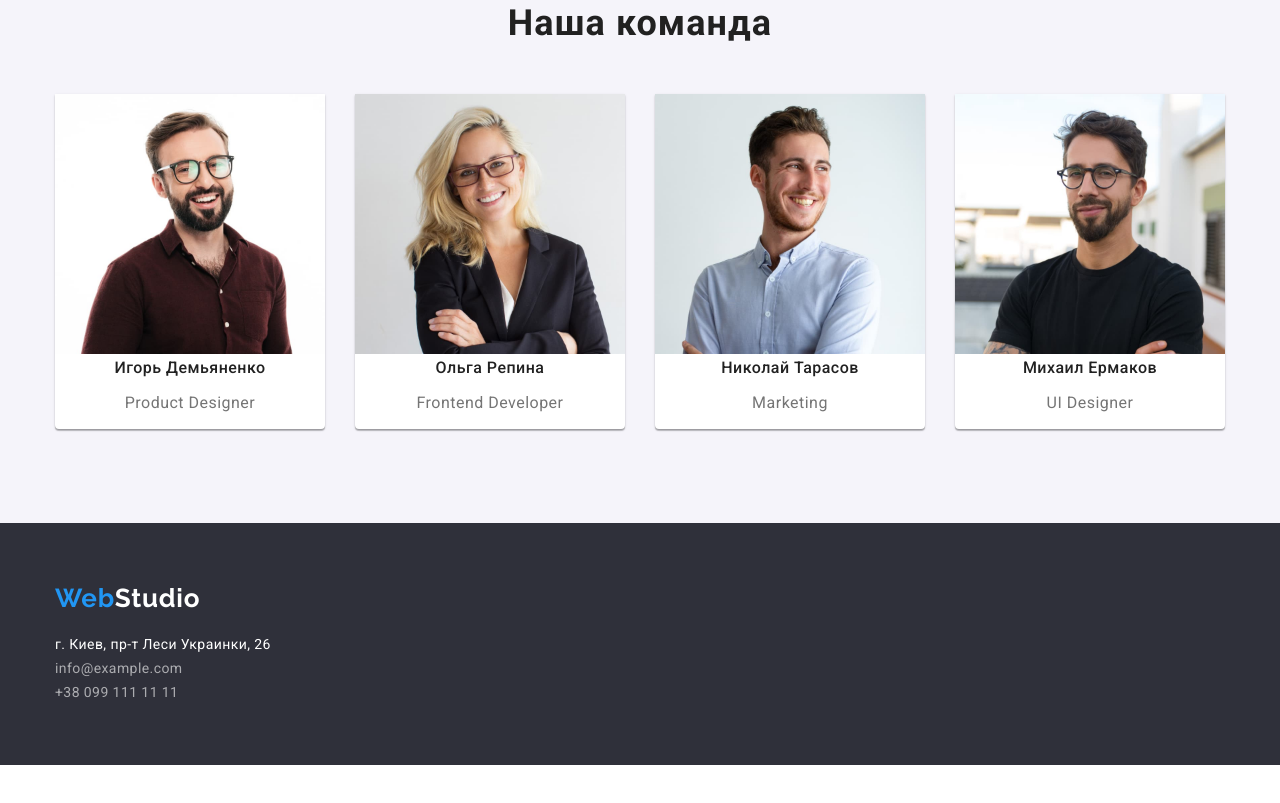
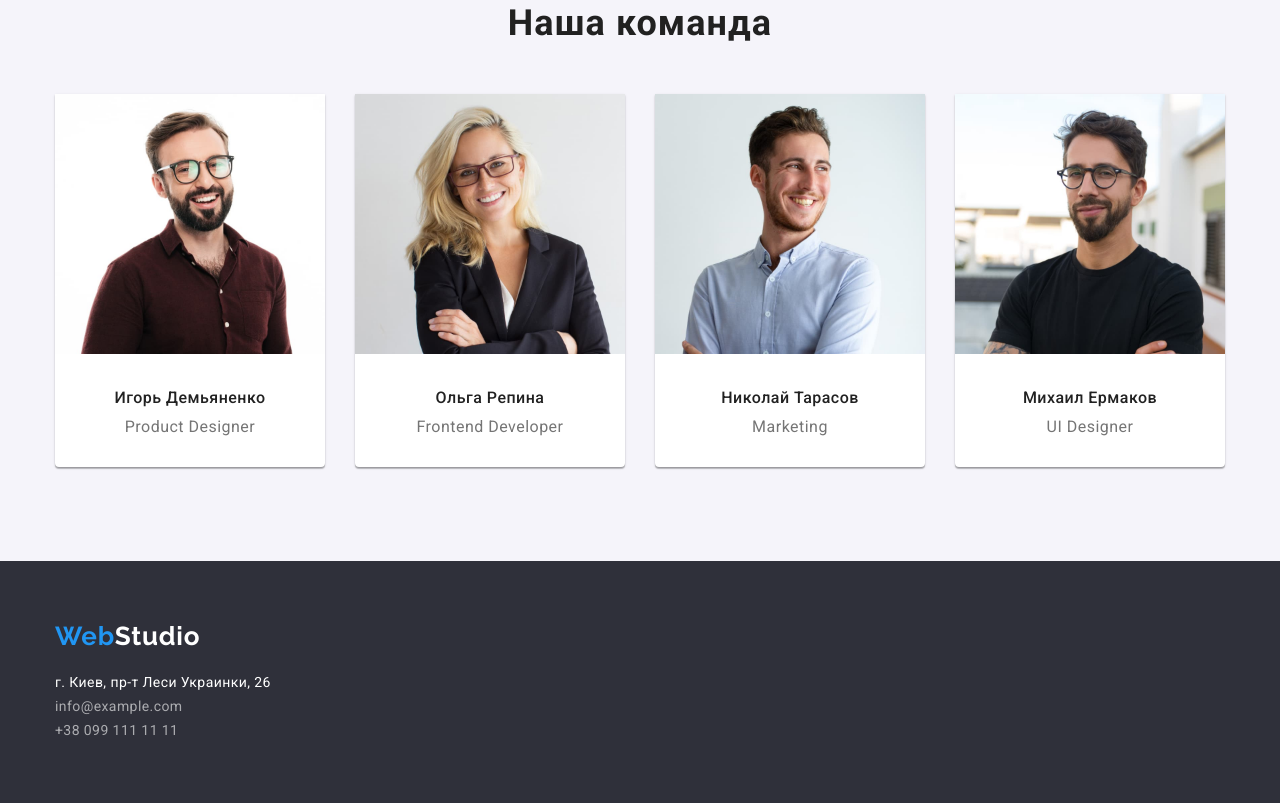
Before and after one commit to dankozz1t/goit-markup-hw-03, a plain HTML site: page index.html in a window 1280 px wide. Shown: the part 1529-2332 px from the top of the page. Before the commit the page ends 2294 px from the top, so only its background shows below. Drawn offline with nearby package versions, Linux system fonts and the light colour scheme.

Commit message:
fix  teams-card

```diff
--- a/css/style.css
+++ b/css/style.css
@@ -205,7 +205,7 @@ body {
 }
 
 .teams-title {
-  margin: 0;
+  margin: 30px 0 10px 0;
   text-align: center;
 
   font-size: 16px;
@@ -217,6 +217,7 @@ body {
 }
 
 .teams-text {
+  margin: 0 0 30px 0;
   text-align: center;
 
   font-size: 16px;
```
